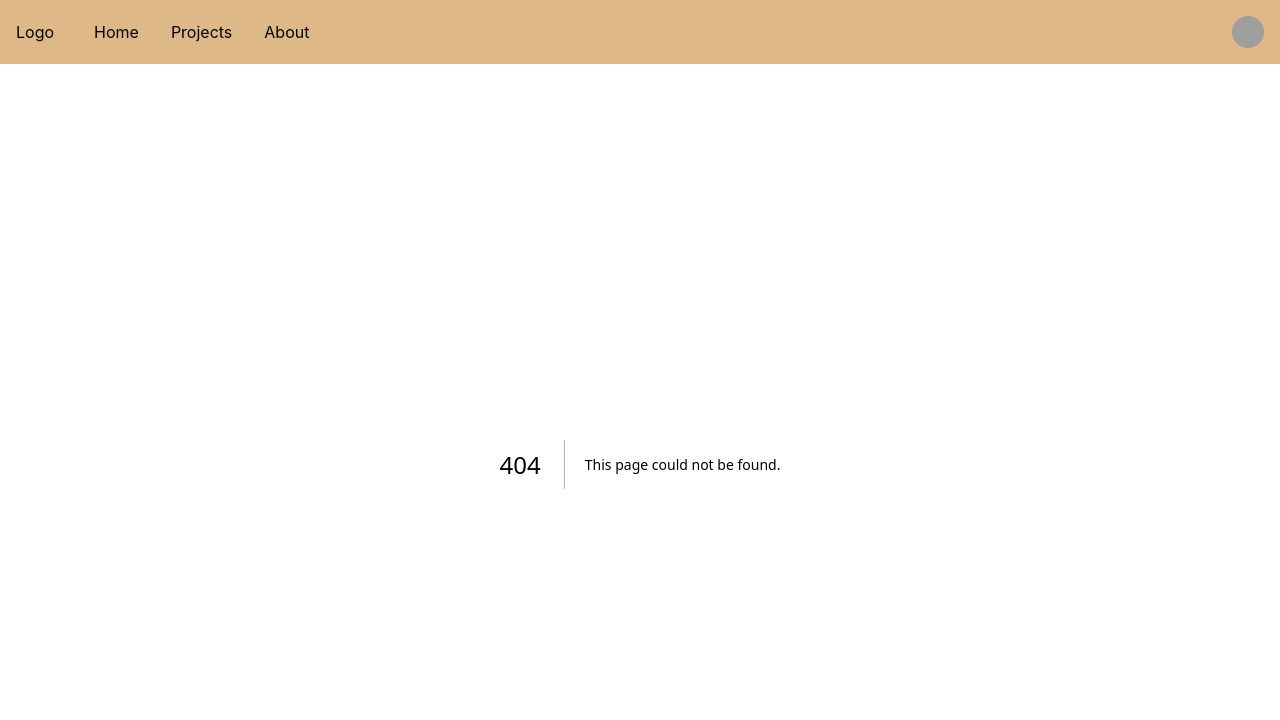
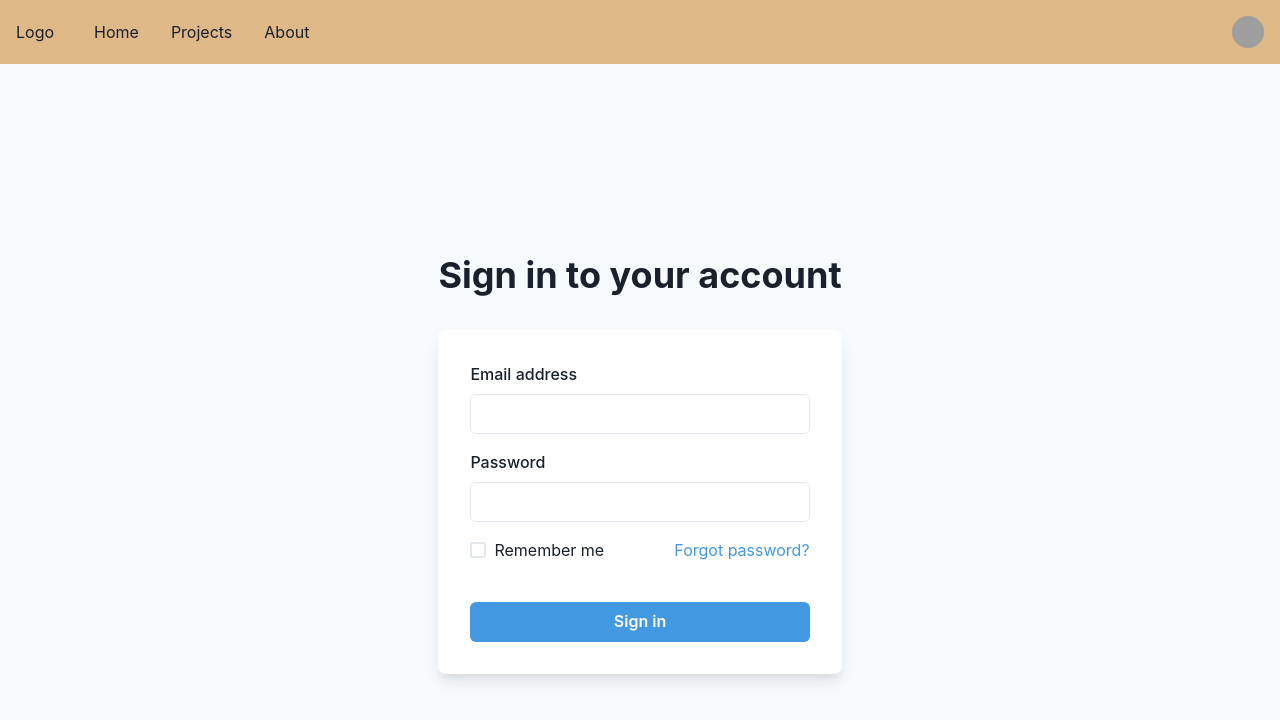
Before and after one commit to LosCompas/jcstonefabricators, a Next.js app in the folder nextjs-jcstone/: page /auth/signin in a window 1280 px wide. Before the commit this address had no page. Shown: the top 720 px of the page. Built offline with nearby package versions, Linux system fonts and the light colour scheme; grey boxes are pictures that could not be loaded.

Commit message:
sign in page created

```diff
--- /dev/null
+++ b/nextjs-jcstone/pages/auth/signin.tsx
@@ -0,0 +1,68 @@
+import React from 'react';
+import {
+    Flex,
+    Box,
+    FormControl,
+    FormLabel,
+    Input,
+    Checkbox,
+    Stack,
+    Link,
+    Button,
+    Heading,
+    useColorModeValue,
+  } from '@chakra-ui/react';
+
+  export default function SignIn() {
+
+    const handleClick = event => {
+        console.log("clicked")
+    }
+
+    return (
+      <Flex
+        minH={'100vh'}
+        align={'center'}
+        justify={'center'}
+        bg={useColorModeValue('gray.50', 'gray.800')}>
+        <Stack spacing={8} mx={'auto'} maxW={'lg'} py={12} px={6}>
+          <Stack align={'center'}>
+            <Heading fontSize={'4xl'}>Sign in to your account</Heading>
+          </Stack>
+          <Box
+            rounded={'lg'}
+            bg={useColorModeValue('white', 'gray.700')}
+            boxShadow={'lg'}
+            p={8}>
+            <Stack spacing={4}>
+              <FormControl id="email">
+                <FormLabel>Email address</FormLabel>
+                <Input type="email" />
+              </FormControl>
+              <FormControl id="password">
+                <FormLabel>Password</FormLabel>
+                <Input type="password" />
+              </FormControl>
+              <Stack spacing={10}>
+                <Stack
+                  direction={{ base: 'column', sm: 'row' }}
+                  align={'start'}
+                  justify={'space-between'}>
+                  <Checkbox>Remember me</Checkbox>
+                  <Link color={'blue.400'}>Forgot password?</Link>
+                </Stack>
+                <Button onClick={handleClick}
+                  bg={'blue.400'}
+                  color={'white'}
+                  _hover={{
+                    bg: 'blue.500',
+                  }}>
+                  Sign in
+                </Button>
+              </Stack>
+            </Stack>
+          </Box>
+        </Stack>
+      </Flex>
+    );
+  }
```
